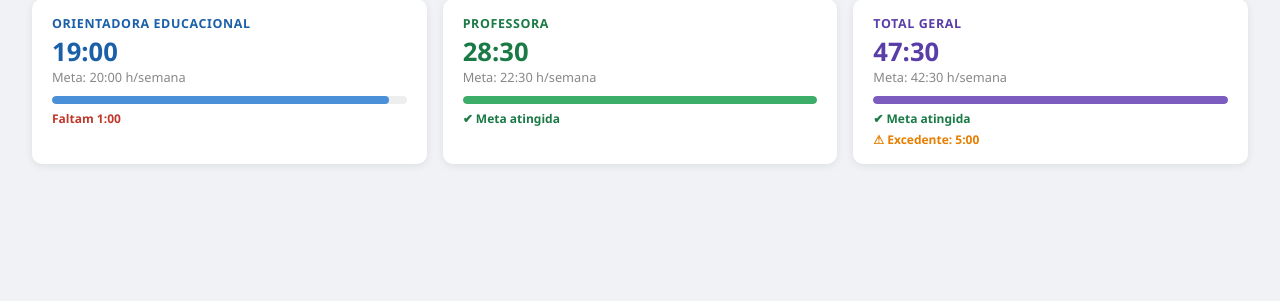
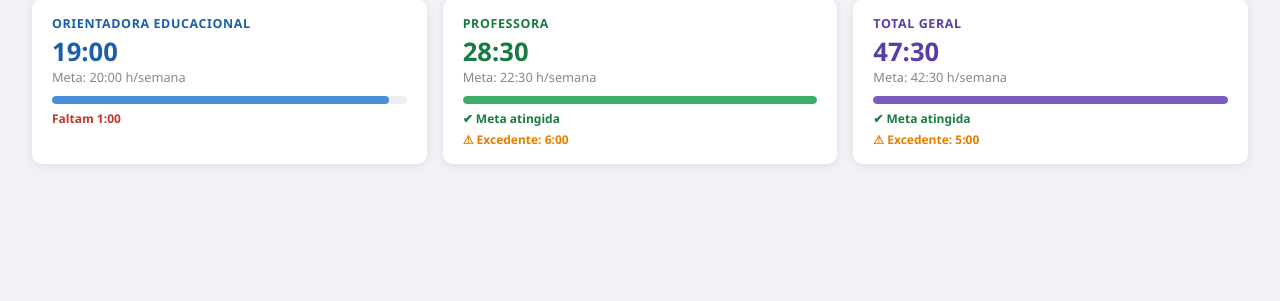
Before and after one commit to danilogripa/horario-app, a Flask app: page / in a window 1280 px wide. Shown: the part 450-751 px from the top of the page. Run offline with Flask 3, Linux system fonts and the light colour scheme.

Commit message:
add excedente nos cards de orientadora e professora

```diff
--- a/templates/index.html
+++ b/templates/index.html
@@ -326,6 +326,7 @@
         <div class="card-meta">Meta: 20:00 h/semana</div>
         <div class="bar-bg"><div class="bar-fill" id="bar-orientadora" style="width:0%"></div></div>
         <div class="card-status" id="status-orientadora"></div>
+        <div class="card-excedente" id="excedente-orientadora"></div>
     </div>
     <div class="card verde">
         <div class="card-title">Professora</div>
@@ -333,6 +334,7 @@
         <div class="card-meta">Meta: 22:30 h/semana</div>
         <div class="bar-bg"><div class="bar-fill" id="bar-professora" style="width:0%"></div></div>
         <div class="card-status" id="status-professora"></div>
+        <div class="card-excedente" id="excedente-professora"></div>
     </div>
     <div class="card total">
         <div class="card-title">Total Geral</div>
@@ -519,24 +521,32 @@ function updateCards() {
 
     document.getElementById('h-orientadora').textContent   = toHM(ori);
     document.getElementById('bar-orientadora').style.width = Math.min(ori / META_ORI * 100, 100) + '%';
-    const statusOri = document.getElementById('status-orientadora');
+    const statusOri      = document.getElementById('status-orientadora');
+    const excedenteOri   = document.getElementById('excedente-orientadora');
     if (ori >= META_ORI) {
         statusOri.textContent = '✔ Meta atingida';
         statusOri.className = 'card-status ok';
+        const excessoOri = ori - META_ORI;
+        excedenteOri.textContent = excessoOri > 0 ? `⚠ Excedente: ${toHM(excessoOri)}` : '';
     } else {
         statusOri.textContent = `Faltam ${toHM(META_ORI - ori)}`;
         statusOri.className = 'card-status falta';
+        excedenteOri.textContent = '';
     }
 
     document.getElementById('h-professora').textContent   = toHM(prof);
     document.getElementById('bar-professora').style.width = Math.min(prof / META_PROF * 100, 100) + '%';
-    const statusProf = document.getElementById('status-professora');
+    const statusProf     = document.getElementById('status-professora');
+    const excedenteProf  = document.getElementById('excedente-professora');
     if (prof >= META_PROF) {
         statusProf.textContent = '✔ Meta atingida';
         statusProf.className = 'card-status ok';
+        const excessoProf = prof - META_PROF;
+        excedenteProf.textContent = excessoProf > 0 ? `⚠ Excedente: ${toHM(excessoProf)}` : '';
     } else {
         statusProf.textContent = `Faltam ${toHM(META_PROF - prof)}`;
         statusProf.className = 'card-status falta';
+        excedenteProf.textContent = '';
     }
 
     const total = ori + prof;
```
